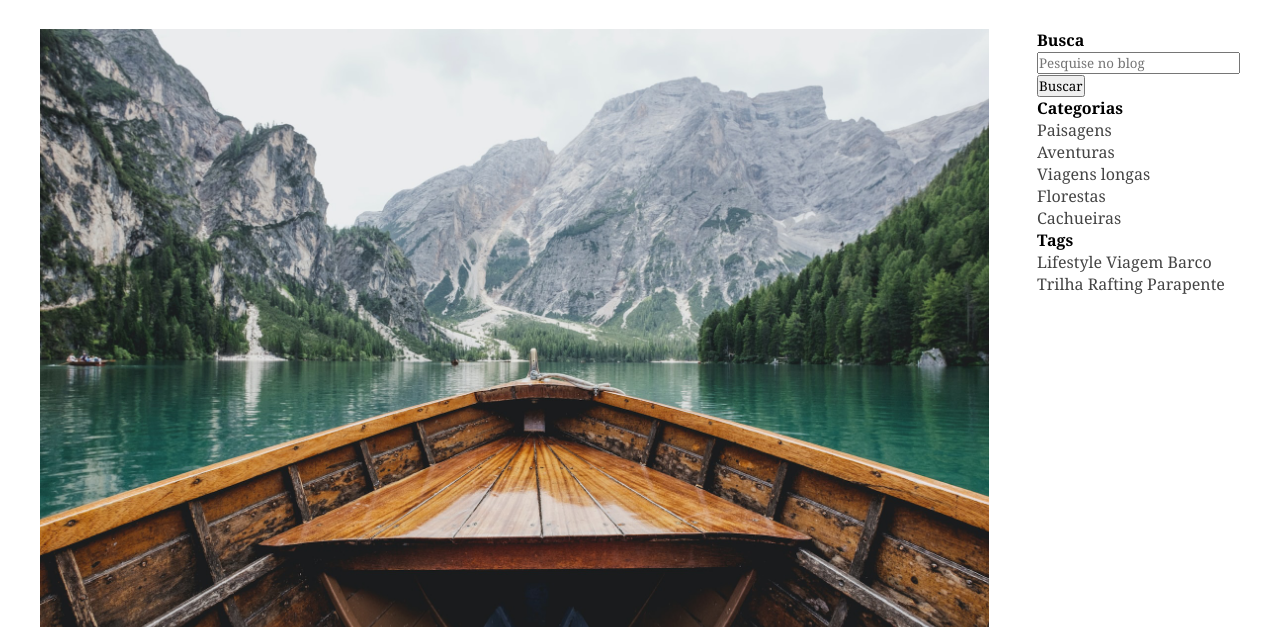
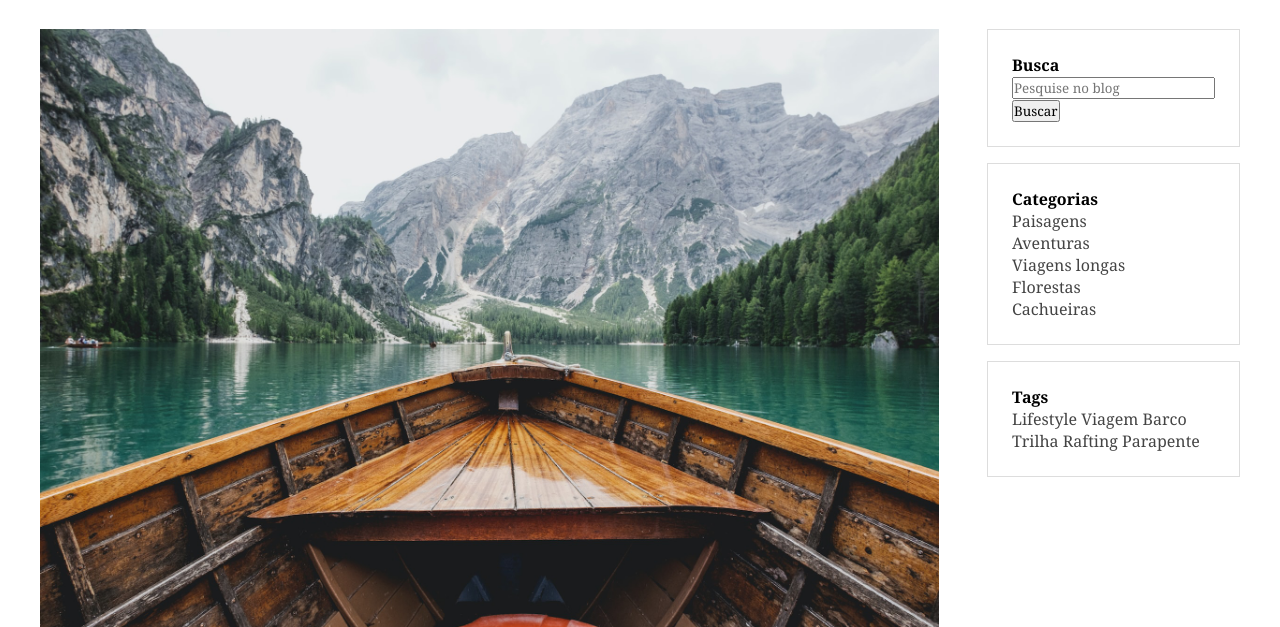
Before and after one commit to DougConceicao/Blog, a plain HTML site: page index.html in a window 1280 px wide. Shown: the part 36-663 px from the top of the page. Drawn offline with Linux system fonts and the light colour scheme.

Commit message:
Iniciando Barra Lateral

```diff
--- a/css/style.css
+++ b/css/style.css
@@ -74,3 +74,16 @@
   color: #333;
   font-weight: bold;
 }
+
+/* Barra Lateral */
+.siderbar {
+  flex: 1 1 0;
+}
+
+#search-bar,
+#categories,
+#tags {
+  padding: 1.5rem;
+  border: 1px solid #ddd;
+  margin-bottom: 1rem;
+}
--- a/index.html
+++ b/index.html
@@ -56,7 +56,7 @@
         <a href="#">Ler mais</a>
       </article>
     </main>
-    <aside class="sidebar">
+    <aside class="siderbar">
       <section id="search-bar">
         <h4>Busca</h4>
         <form>
@@ -64,7 +64,7 @@
           <input type="submit" value="Buscar">
         </form>
       </section>
-      <section id="categorias">
+      <section id="categories">
         <h4>Categorias</h4>
         <nav>
           <ul>
```
